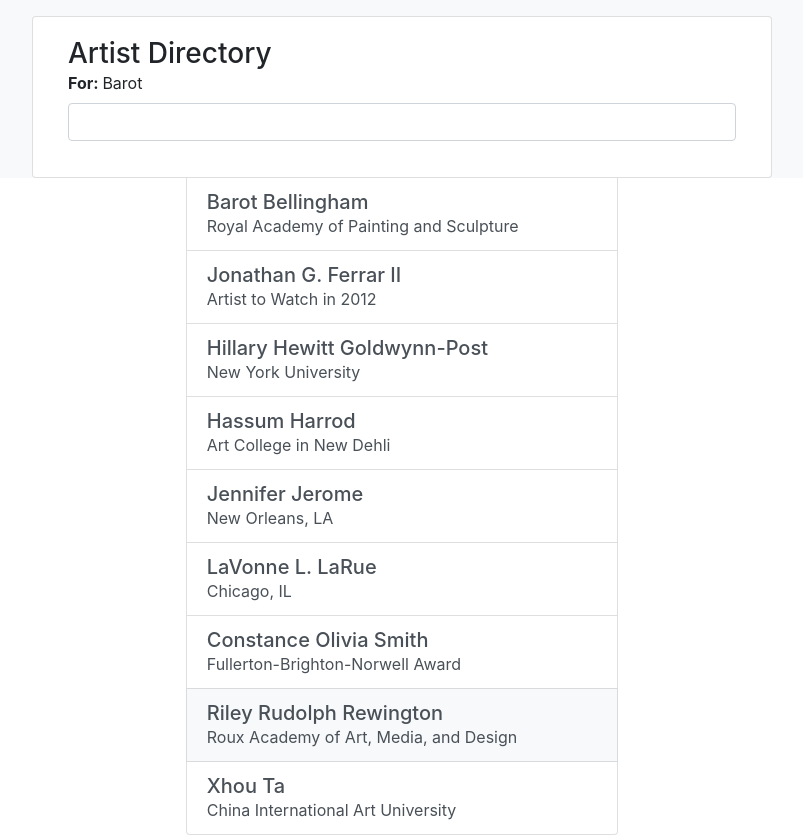
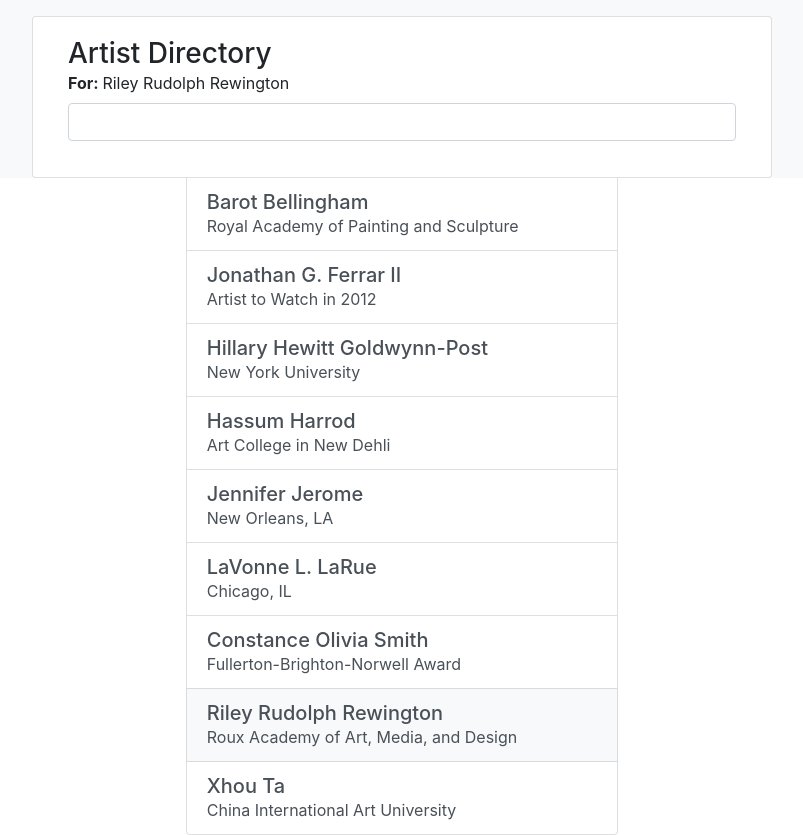
Before and after one commit to jtam128/Artist-Search-APP, an Angular app: page / in a window 1280 px wide. Both pictures are taken after a click on the link 640 px from the left and 724 px from the top of the page. Shown: the whole page, without its empty margins (238-1041 px from the left). Built offline with nearby package versions, Linux system fonts and the light colour scheme.

Commit message:
added ngIf directive and event to show artist name when clicked, added noImplicitAny in tsconfig.json

```diff
--- a/src/app/app.component.html
+++ b/src/app/app.component.html
@@ -4,7 +4,9 @@
       <div class="card-body">
         <h3 class="mb-0">Artist Directory</h3>
         <div class="form-group">
-          <div class="form-label"><strong>For: </strong>{{ query }}</div>
+          <div class="form-label" *ngIf="query">
+            <strong>For: </strong>{{ query }}
+          </div>
           <input class="form-control mt-2" type="text" />
         </div>
         <!-- form-group -->
@@ -23,6 +25,7 @@
             href="#"
             class="list-group-item list-group-item-action flex-column align-items-start"
             *ngFor="let artist of artists"
+            (click)="showArtist(artist)"
           >
             <div class="media">
               <div class="media-body align-self-center">
--- a/src/app/app.component.ts
+++ b/src/app/app.component.ts
@@ -17,8 +17,12 @@ export class AppComponent {
   query: string;
   artists: any[];
 
+  showArtist(item) {
+    this.query = item.name;
+  }
+
   constructor() {
-    this.query = 'Barot';
+    this.query = '';
     this.artists = [
       {
         name: 'Barot Bellingham',
```
Also changed, not shown: tsconfig.json (+3 -5 lines).
